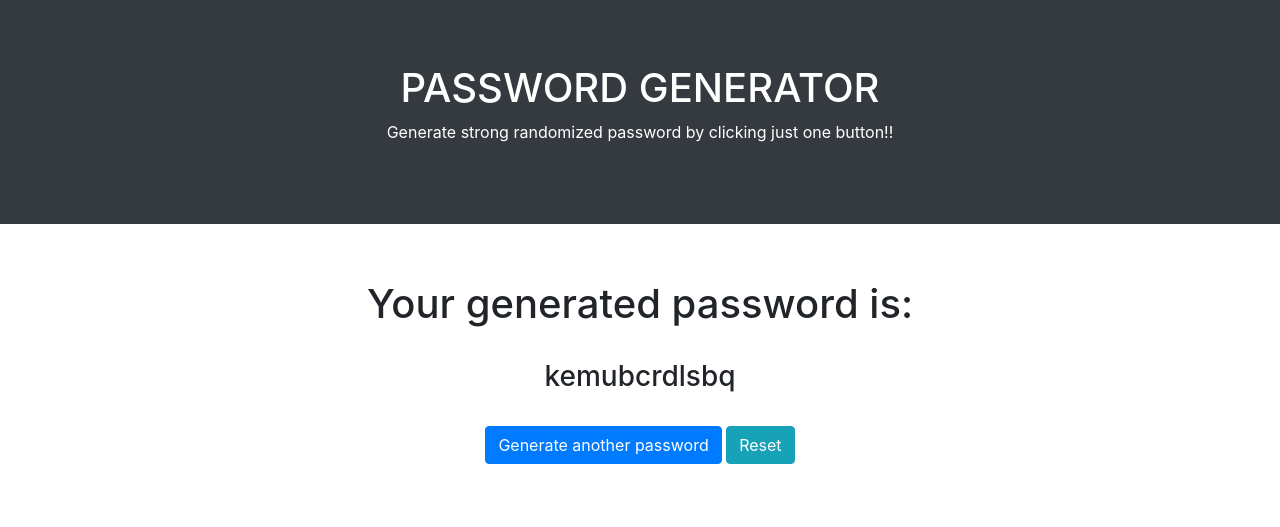
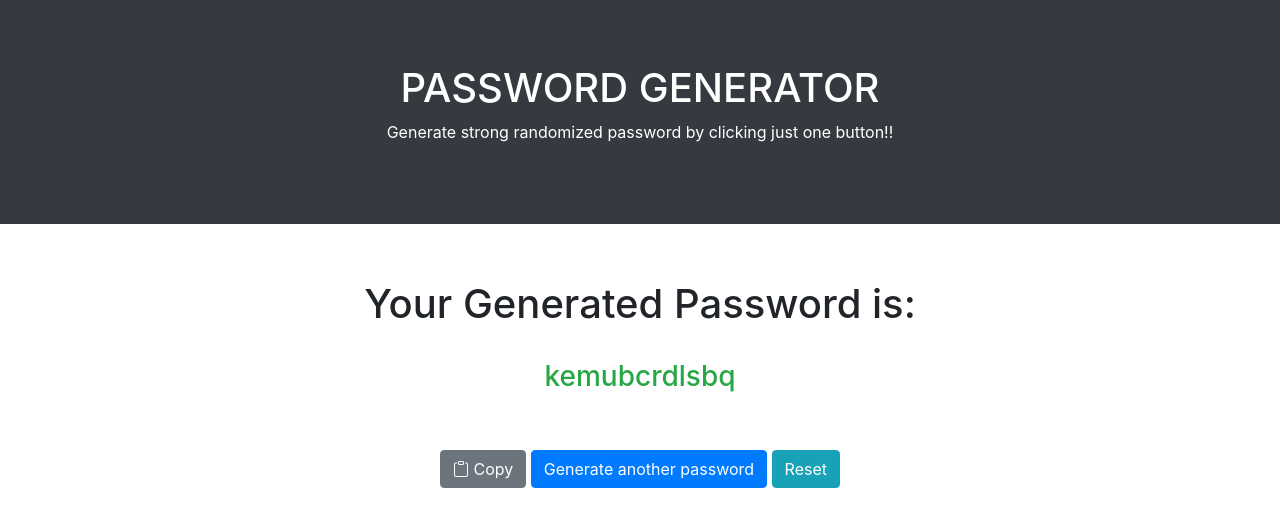
Before and after one commit to pratikp676/password-generator, a Django app: page /generatedpassword/ in a window 1280 px wide. Shown: the top 527 px of the page. Run offline with Django 3.2, Linux system fonts and the light colour scheme; some libraries are stand-ins or nearby versions.

Commit message:
added COPY password button and main.js file

```diff
--- /dev/null
+++ b/generator/static/generator/main.js
@@ -0,0 +1,16 @@
+function copy() {
+
+  var copyText = document.getElementById('password').textContent;
+  var selectedText = '';
+
+  selectedText = window.getSelection()
+
+  if (copyText!=selectedText){
+  	alert("Password selection does not match with the generated password.")
+  }
+  else{
+  	document.execCommand("copy");
+  	alert("Password copied!")
+  }
+
+}
--- a/generator/templates/generator/base.html
+++ b/generator/templates/generator/base.html
@@ -9,8 +9,10 @@
     <script src="https://ajax.googleapis.com/ajax/libs/jquery/3.5.1/jquery.min.js"></script>
     <script src="https://cdnjs.cloudflare.com/ajax/libs/popper.js/1.16.0/umd/popper.min.js"></script>
     <script src="https://maxcdn.bootstrapcdn.com/bootstrap/4.5.2/js/bootstrap.min.js"></script>
+    <script type="text/javascript" src="{% static 'generator/main.js' %}"></script>
     <link rel="stylesheet" href="https://cdnjs.cloudflare.com/ajax/libs/animate.css/4.1.1/animate.min.css">
     <link rel="icon" type="image/png" href="{% static 'generator/password_generator.jpg' %}">
+    <link rel="stylesheet" href="https://cdn.jsdelivr.net/npm/bootstrap-icons@1.3.0/font/bootstrap-icons.css">
 </head>
 <body>
 
--- a/generator/templates/generator/password.html
+++ b/generator/templates/generator/password.html
@@ -3,12 +3,19 @@
 {% load static %}
 
 {% block content %}
+<script>
+$(document).ready(function(){
+  $('[data-toggle="tooltip"]').tooltip();
+});
+</script>
 
 <div class="container-fluid text-center">
-    <h1>Your generated password is:</h1>
+    <h1>Your Generated Password is:</h1>
     <br>
-    <h3 class="container-fluid text-center">{{ password }}</h3>
+    <h3 class="text-success" id="password" value="{{ password }}">{{password}}</h3>
     <br>
+    <br>
+    <button class="btn btn-secondary bi bi-clipboard" data-toggle="tooltip" data-placement="bottom" title="Please select the password before copying." onclick="copy()"> Copy</button>
     <input type="submit" value="Generate another password" onclick="window.location.reload()" class="btn btn-primary">
     <a href="{% url 'home' %}" class="btn btn-info">Reset</a>
 </div>
```
